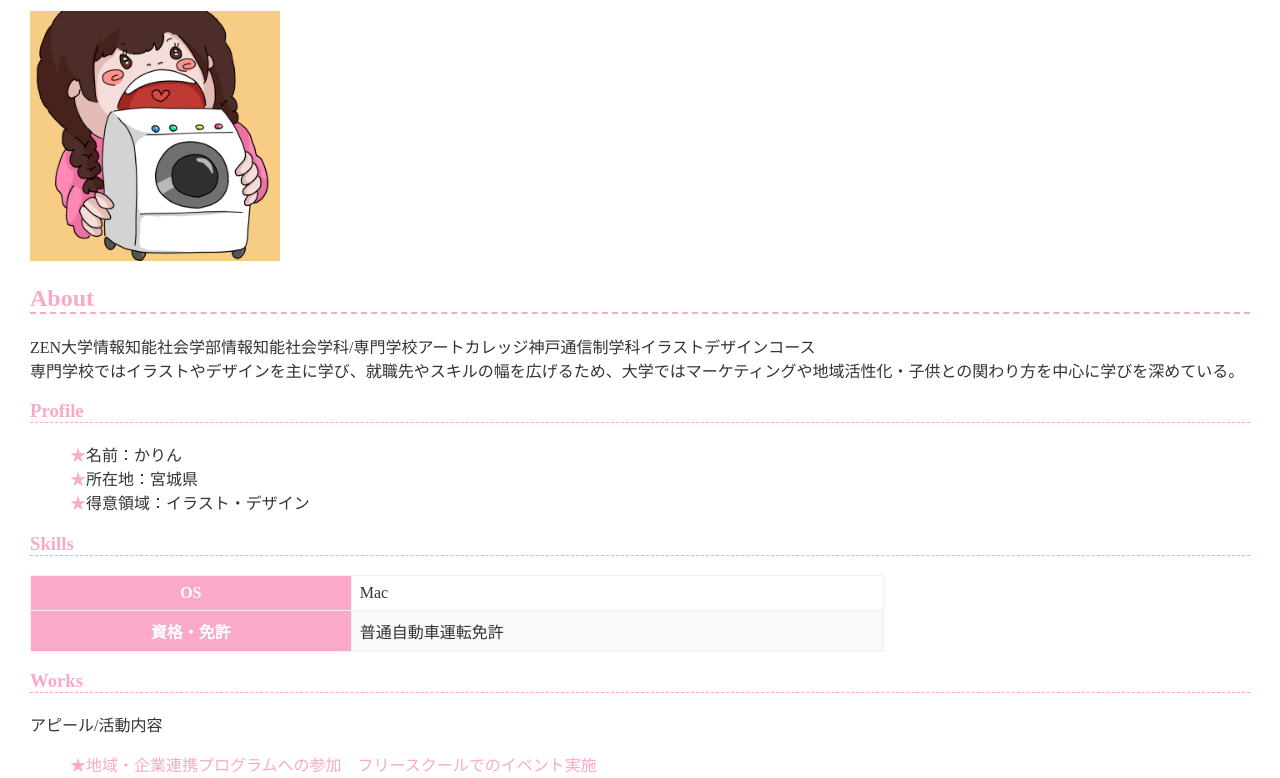
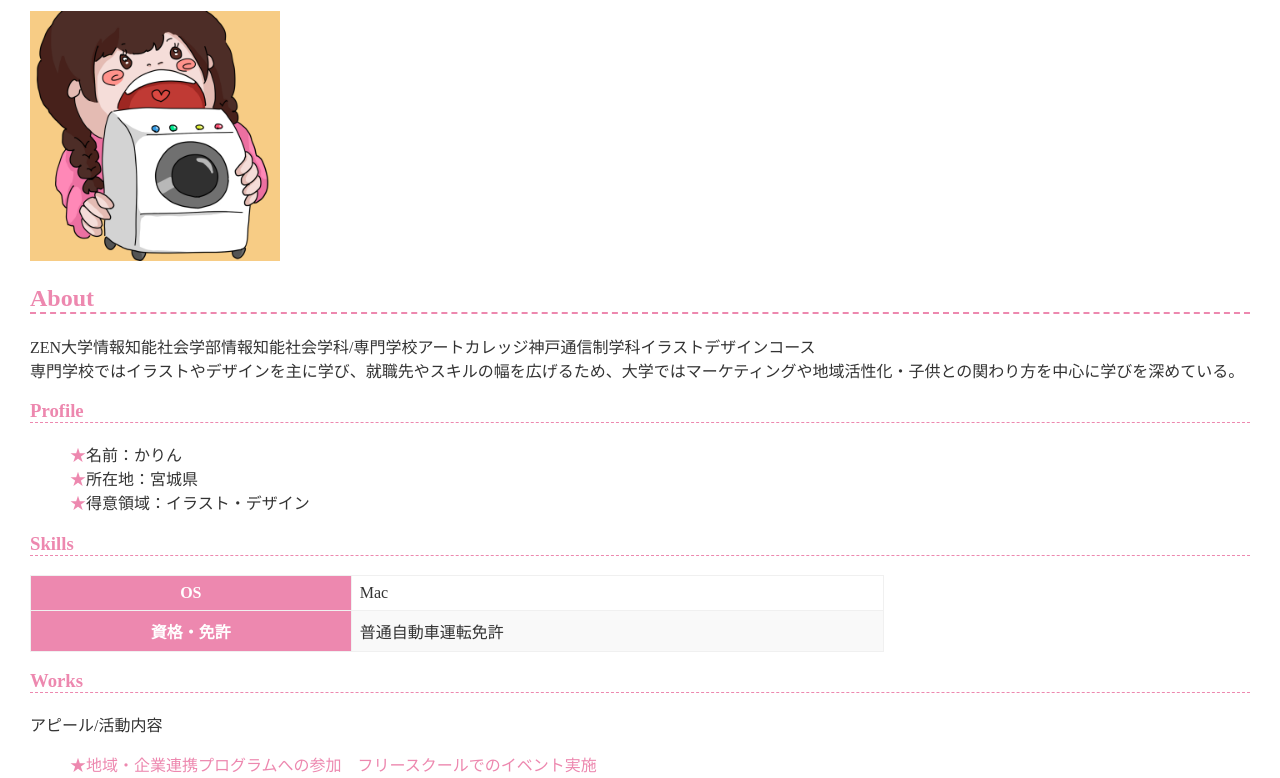
Before and after one commit to karin7240zza-blip/karin7240zza-blip.github.io, a plain HTML site: page index.html in a window 1280 px wide. Shown: the part 111-889 px from the top of the page. Drawn offline with Linux system fonts and the light colour scheme.

Commit message:
テーマカラーの編集

```diff
--- a/style.css
+++ b/style.css
@@ -3,7 +3,7 @@
 -------------------- */
 
 :root {
-  --theme-color: #faa9c9;
+  --theme-color: #ed88af;
 }
 
 * {
```
